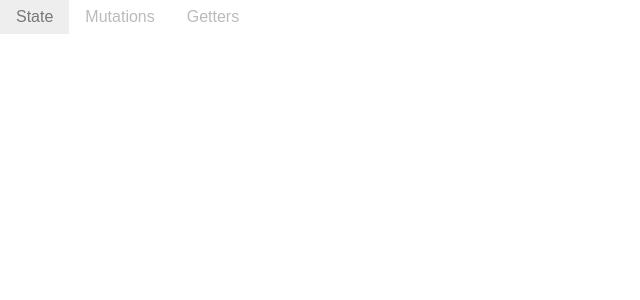
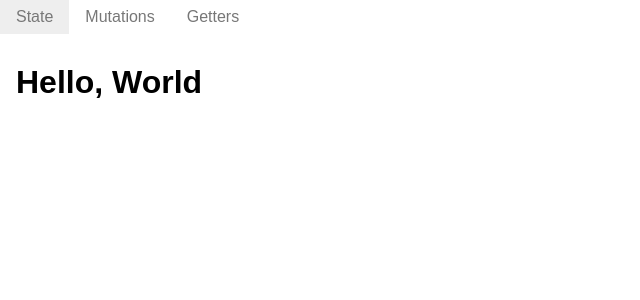
Before and after one commit to PacktPublishing/Hands-on-Vuex-for-Vue.js-Applications, a Vue app in the folder section-1-vuex-api/: page /actions in a window 1280 px wide. Shown: the top 300 px of the page, without its empty margins (0-640 px from the left). Built offline with nearby package versions, Linux system fonts and the light colour scheme.

Commit message:
add empty files

```diff
--- a/section-1-vuex-api/src/App.vue
+++ b/section-1-vuex-api/src/App.vue
@@ -13,7 +13,7 @@
 
           <li class="pure-menu-item">
             <router-link to="/mutations"
-                         class="pure-menu-link pure-menu-disabled"
+                         class="pure-menu-link"
                          active-class="pure-menu-link-active">
               Mutations
             </router-link>
@@ -21,7 +21,7 @@
 
           <li class="pure-menu-item">
             <router-link to="/getters"
-                         class="pure-menu-link pure-menu-disabled"
+                         class="pure-menu-link"
                          active-class="pure-menu-link-active">
               Getters
             </router-link>
--- a/section-1-vuex-api/src/router.js
+++ b/section-1-vuex-api/src/router.js
@@ -1,6 +1,9 @@
 import Vue from "vue";
 import Router from "vue-router";
 import State from "./views/State.vue";
+import Mutations from "./views/Mutations.vue";
+import Getters from "./views/Getters.vue";
+import Actions from "./views/Actions.vue";
 
 Vue.use(Router);
 
@@ -12,6 +15,24 @@ export default new Router({
       path: "/state",
       name: "state",
       component: State
+    },
+
+    {
+      path: "/mutations",
+      name: "mutations",
+      component: Mutations
+    },
+
+    {
+      path: "/getters",
+      name: "getters",
+      component: Getters
+    },
+
+    {
+      path: "/actions",
+      name: "actions",
+      component: Actions
     }
   ]
 });
--- /dev/null
+++ b/section-1-vuex-api/src/views/Actions.vue
@@ -0,0 +1,3 @@
+<template>
+  <h1>Hello, World</h1>
+</template>
--- /dev/null
+++ b/section-1-vuex-api/src/views/Getters.vue
@@ -0,0 +1,3 @@
+<template>
+  <h1>Hello, World</h1>
+</template>
--- /dev/null
+++ b/section-1-vuex-api/src/views/Mutations.vue
@@ -0,0 +1,3 @@
+<template>
+  <h1>Hello, World</h1>
+</template>
```
Also changed, not shown: 1 other file (tests, documents, lock files or other folders).
